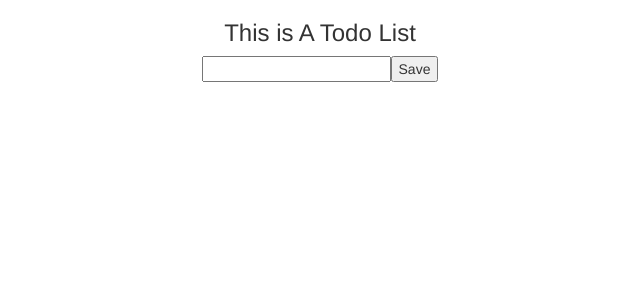
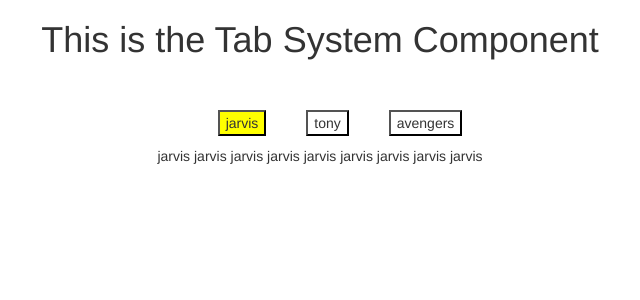
Before and after one commit to SachinMaurya145/Basic-of-ReactJS, a React (Create React App) app: page / in a window 1280 px wide. Shown: the top 300 px of the page, without its empty margins (320-960 px from the left). Built offline with nearby package versions, Linux system fonts and the light colour scheme.

Commit message:
switc tab using index

```diff
--- a/src/App.jsx
+++ b/src/App.jsx
@@ -8,8 +8,8 @@
 // import ModalComponent from './ModalComponent';
 // import OusAns from './OusAns';
 // import ParentToChildData from './ParentToChildData';
-import TodoList from './componet/TodoList';
-
+// import TodoList from './componet/TodoList';
+import TabSystem from './componet/TabSystem';
 function App() {
 
   // const dataValue = {
@@ -27,7 +27,7 @@
   return (
     <div className="App">
 
-      <TodoList />
+      <TabSystem />
 
       {/* <LoginComponent/> */}
       {/* <BoostrapTesting data={{ dataValue, newArray }} >
--- /dev/null
+++ b/src/Data/TabData.jsx
@@ -0,0 +1,17 @@
+export const tabData = [
+    {
+      "id": 1,
+      "tab": "jarvis",
+      "ans": "jarvis jarvis jarvis jarvis jarvis jarvis jarvis jarvis jarvis"
+    },
+    {
+      "id": 96,
+      "tab": "tony",
+      "ans": " tony tony  tony  tony  tony  tony  tony  tony  tony  tony  tony  tony   "
+    },
+    {
+      "id": 97,
+      "tab": "avengers",
+      "ans": " avengers avengers  avengers  avengers  avengers  avengers  avengers  avengers  avengers  avengers  "
+    }
+  ]
--- /dev/null
+++ b/src/componet/TabSystem.jsx
@@ -0,0 +1,46 @@
+import React, { useState } from 'react';
+import { tabData } from '../Data/TabData';
+
+function TabSystem() {
+  const [tabValue, setTabValue] = useState(tabData[0]);
+  const [activeTab, setActiveTab] = useState(0);
+
+  const allData = tabData;
+
+  const handleTabClick = (index) => {
+    console.log(" ALL DAT A", index, tabValue  ,activeTab );
+    setTabValue(tabData[index]);
+    setActiveTab(index);
+  };
+
+  return (
+    <div>
+      <h1>This is the Tab System Component</h1>
+      <div style={{ display: 'flex', justifyContent: 'center', marginTop: '50px' }}>
+        {allData.map((val, index) => (
+          <ul key={index}>
+            <div>
+              <button
+                style={{
+                  backgroundColor: activeTab === index ? 'yellow' : 'transparent',
+                }}
+                onClick={() => handleTabClick(index)}
+              >
+                {val.tab}
+              </button>
+            </div>
+          </ul>
+        ))}
+      </div>
+      <div>
+        {tabValue.ans && (
+          <div>
+            {tabValue.ans}
+          </div>
+        )}
+      </div>
+    </div>
+  );
+}
+
+export default TabSystem;
```
